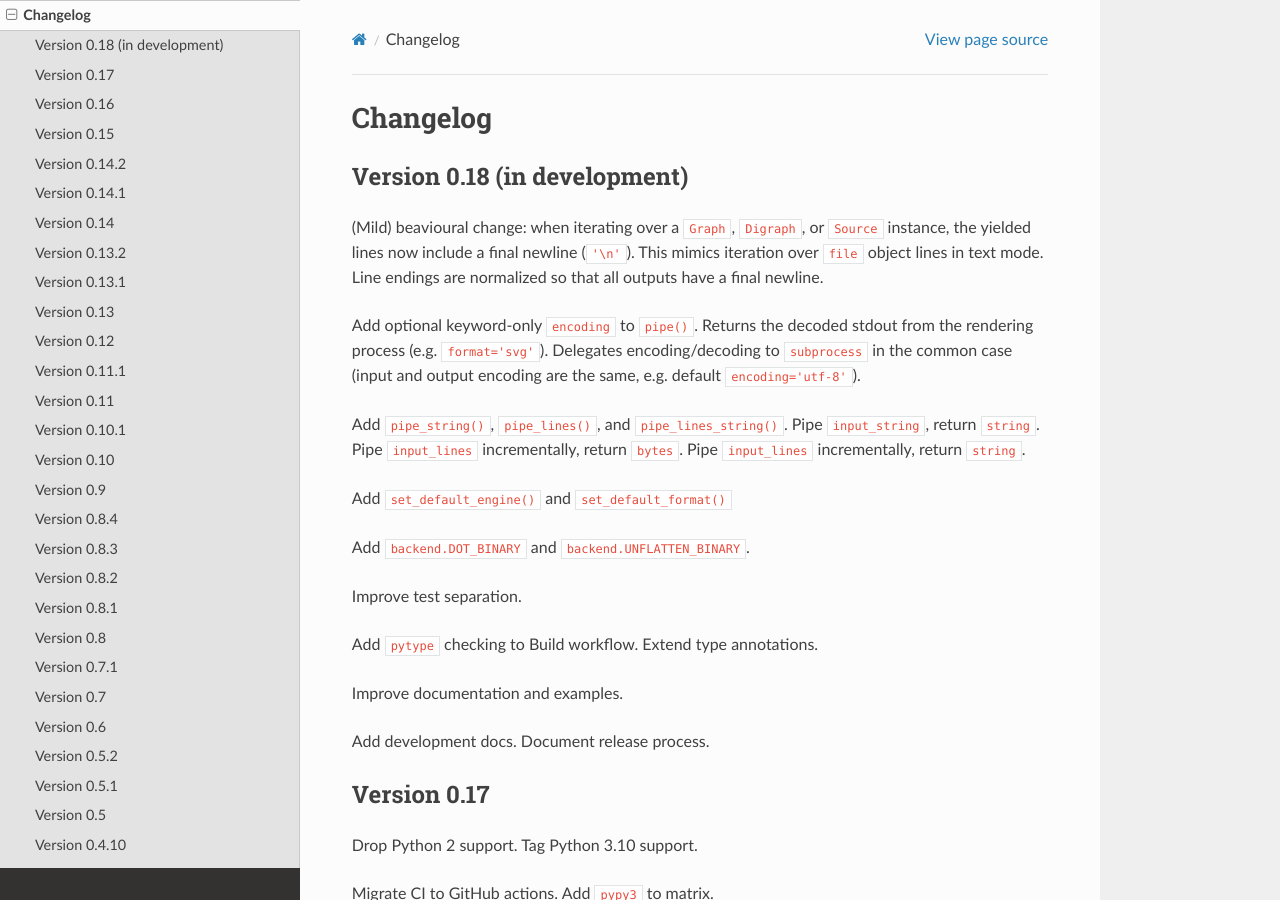
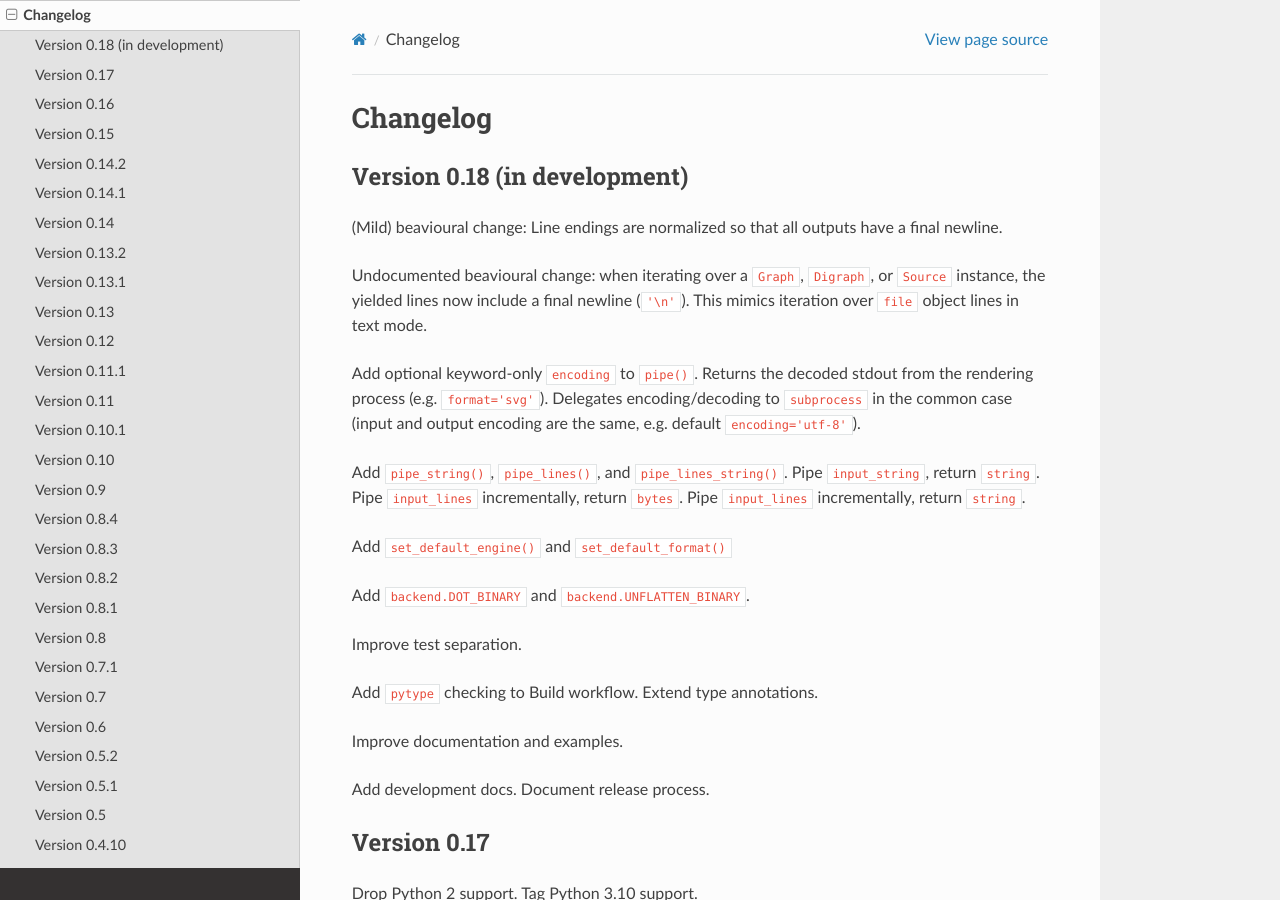
Before and after one commit to xflr6/graphviz, a Sphinx documentation site: the page built from docs/changelog.rst, in a window 1280 px wide and 900 px high. Built offline with Sphinx 7.4.7 and the Read the Docs theme 2.0.0, drawn with Linux system fonts in a browser that asks for light colours; the version number is read from the project's files by our own code.

Commit message:
better document behavioural changes

```diff
--- a/CHANGES.rst
+++ b/CHANGES.rst
@@ -5,11 +5,13 @@ Changelog
 Version 0.18 (in development)
 -----------------------------
 
-(Mild) beavioural change: when iterating over a
+(Mild) beavioural change:
+Line endings are normalized so that all outputs have a final newline.
+
+Undocumented beavioural change: when iterating over a
 ``Graph``, ``Digraph``, or ``Source`` instance,
 the yielded lines now include a final newline (``'\n'``).
 This mimics iteration over ``file`` object lines in text mode.
-Line endings are normalized so that all outputs have a final newline.
 
 Add optional keyword-only ``encoding`` to ``pipe()``.
 Returns the decoded stdout from the rendering process
--- a/docs/api.rst
+++ b/docs/api.rst
@@ -29,6 +29,7 @@ Graph
 
 .. autoclass:: graphviz.Graph
     :members:
+        __iter__,
         source,
         node, edge, edges, attr, subgraph,
         format, engine, encoding,
@@ -41,6 +42,7 @@ Digraph
 
 .. autoclass:: graphviz.Digraph
     :members:
+        __iter__,
         source,
         node, edge, edges, attr, subgraph,
         format, engine, encoding,
@@ -53,6 +55,7 @@ Source
 
 .. autoclass:: graphviz.Source
     :members:
+        __iter__,
         source,
         format, engine, encoding,
         copy, unflatten, pipe, save, render, view,
```
Also changed, not shown: 2 other files.
